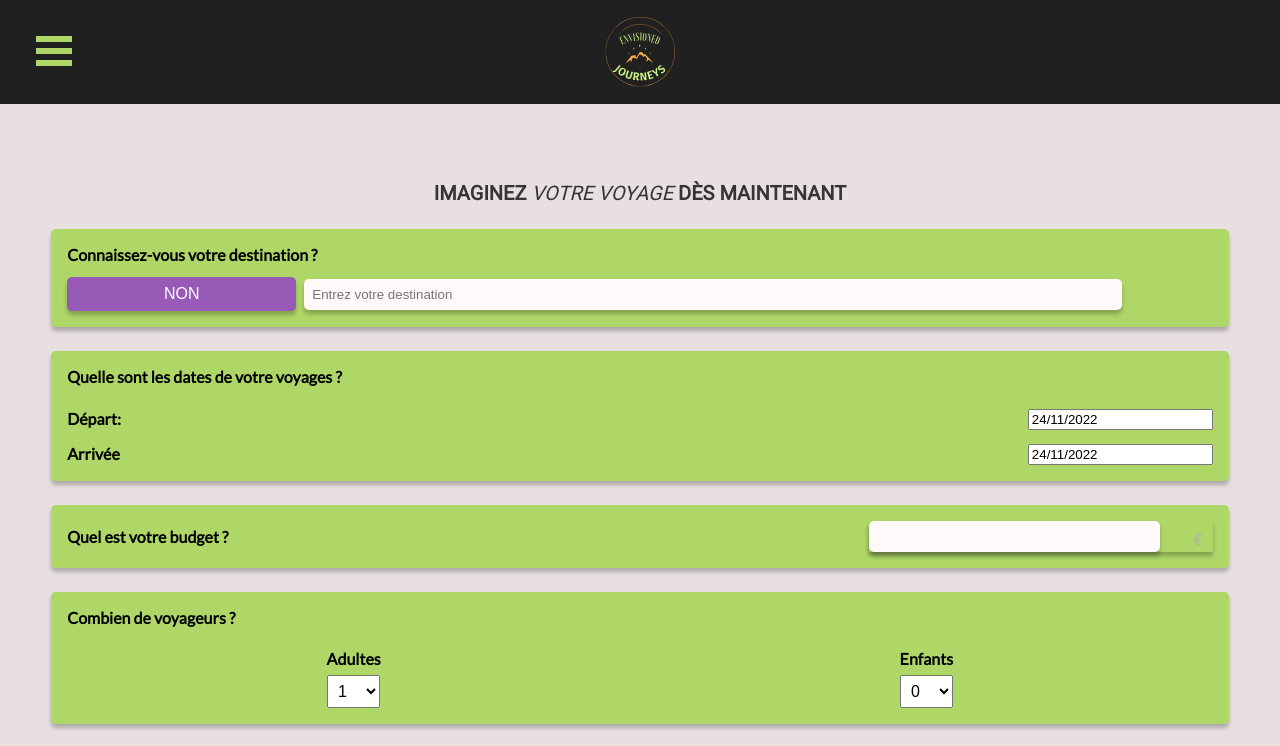
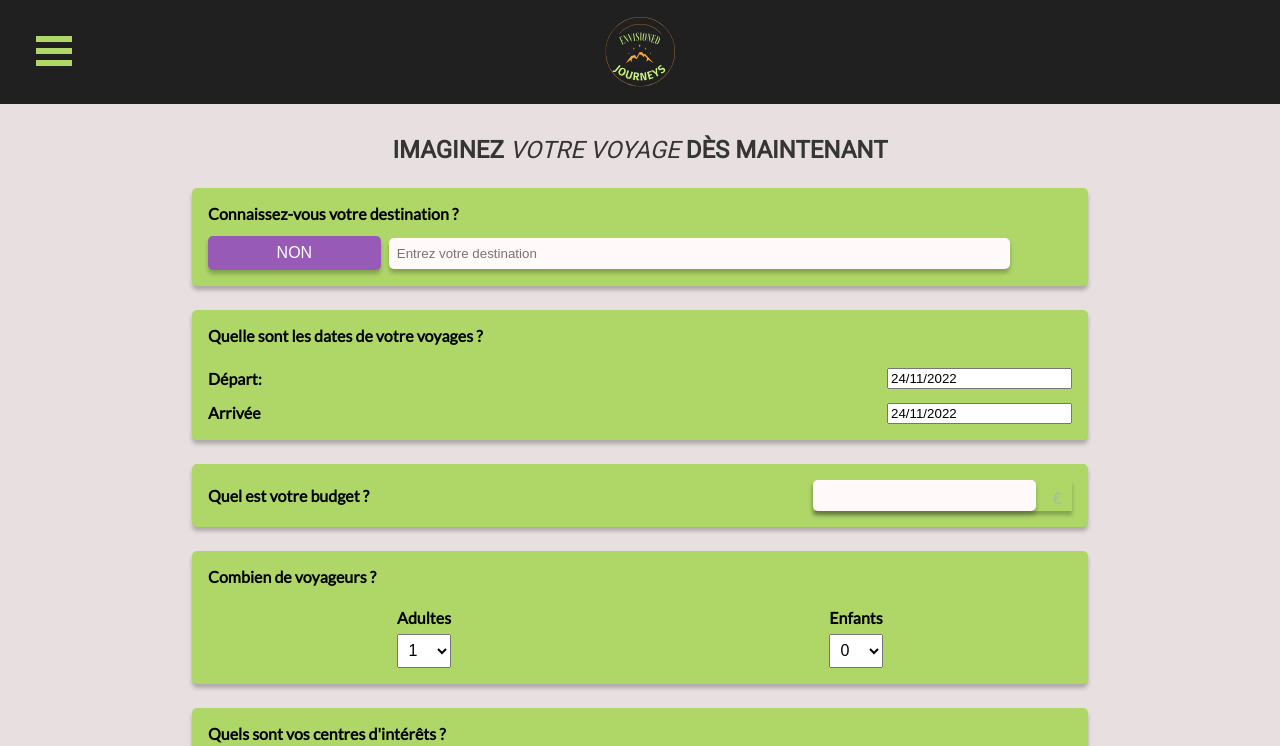
Before and after one commit to mlgs45/NoRespect-Hackaton, a React (Vite) app in the folder frontend/: page /travel in a window 1280 px wide. Shown: the top 746 px of the page. Built offline with nearby package versions, Linux system fonts and the light colour scheme.

Commit message:
fix css desktop for quiz

```diff
--- a/frontend/src/components/Quiz/Quiz.css
+++ b/frontend/src/components/Quiz/Quiz.css
@@ -161,3 +161,22 @@
   box-shadow: none;
   background-color: #573568;
 }
+
+@media screen and (min-width: 391px) {
+  .h1 {
+    font-size: 24px;
+  }
+
+  .content{
+    display:flex;
+    flex-direction: column;
+    align-items: center;
+    padding: 0;
+    margin-top: 2rem;
+    margin-bottom: 0;
+  }
+
+  section {
+    width: 70%;
+  }
+}
```
